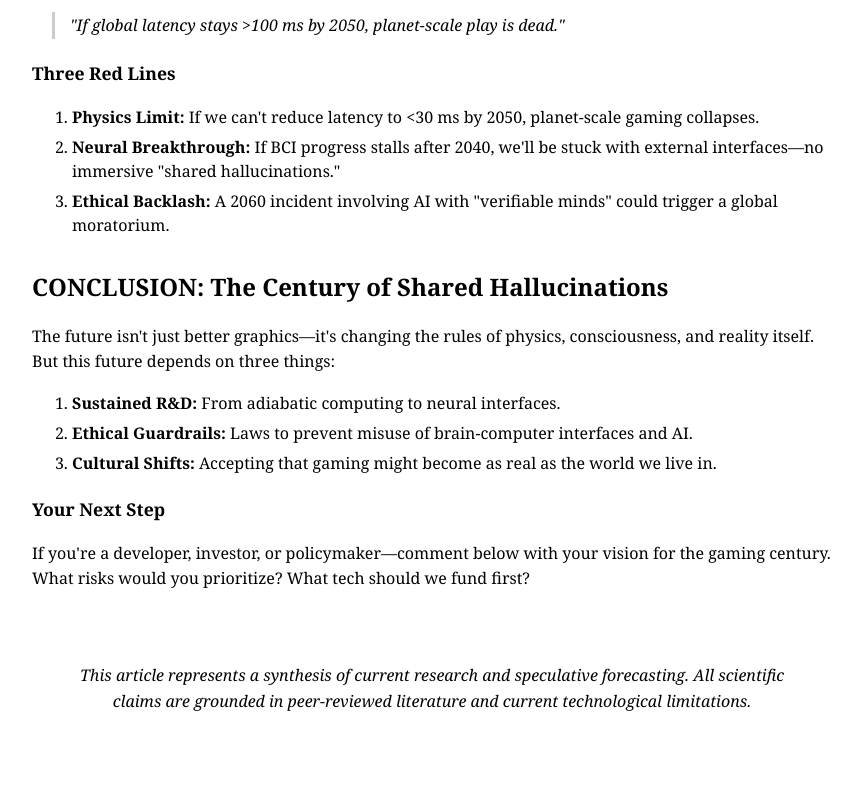
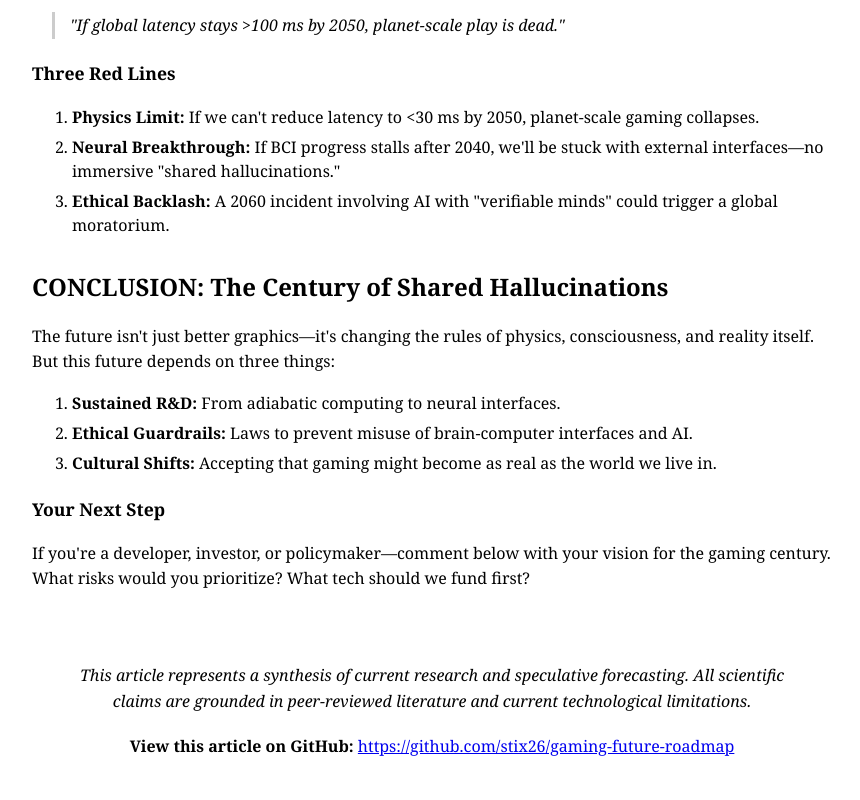
Before and after one commit to stix26/gaming-future-roadmap, a plain HTML site: page index.html in a window 1280 px wide. Shown: the part 6076-6876 px from the top of the page, without its empty margins (208-1068 px from the left). Before the commit the page ends 6847 px from the top, so only its background shows below. Drawn offline with Linux system fonts and the light colour scheme.

Commit message:
Add GitHub repository link to footer

```diff
--- a/index.html
+++ b/index.html
@@ -279,6 +279,7 @@
 
     <div class="footer">
         <p><em>This article represents a synthesis of current research and speculative forecasting. All scientific claims are grounded in peer-reviewed literature and current technological limitations.</em></p>
+        <p style="margin-top: 20px;"><strong>View this article on GitHub:</strong> <a href="https://github.com/stix26/gaming-future-roadmap" target="_blank">https://github.com/stix26/gaming-future-roadmap</a></p>
     </div>
 </body>
 </html>
```
